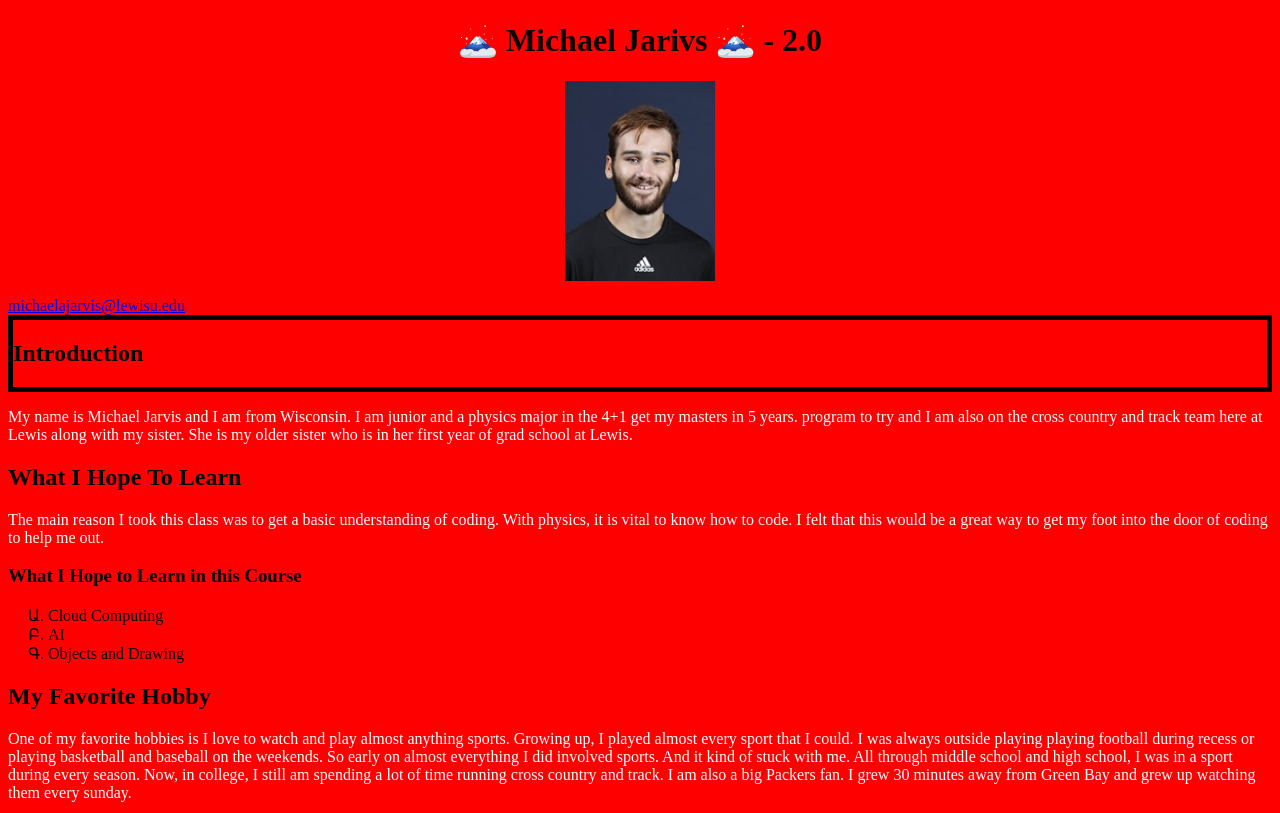
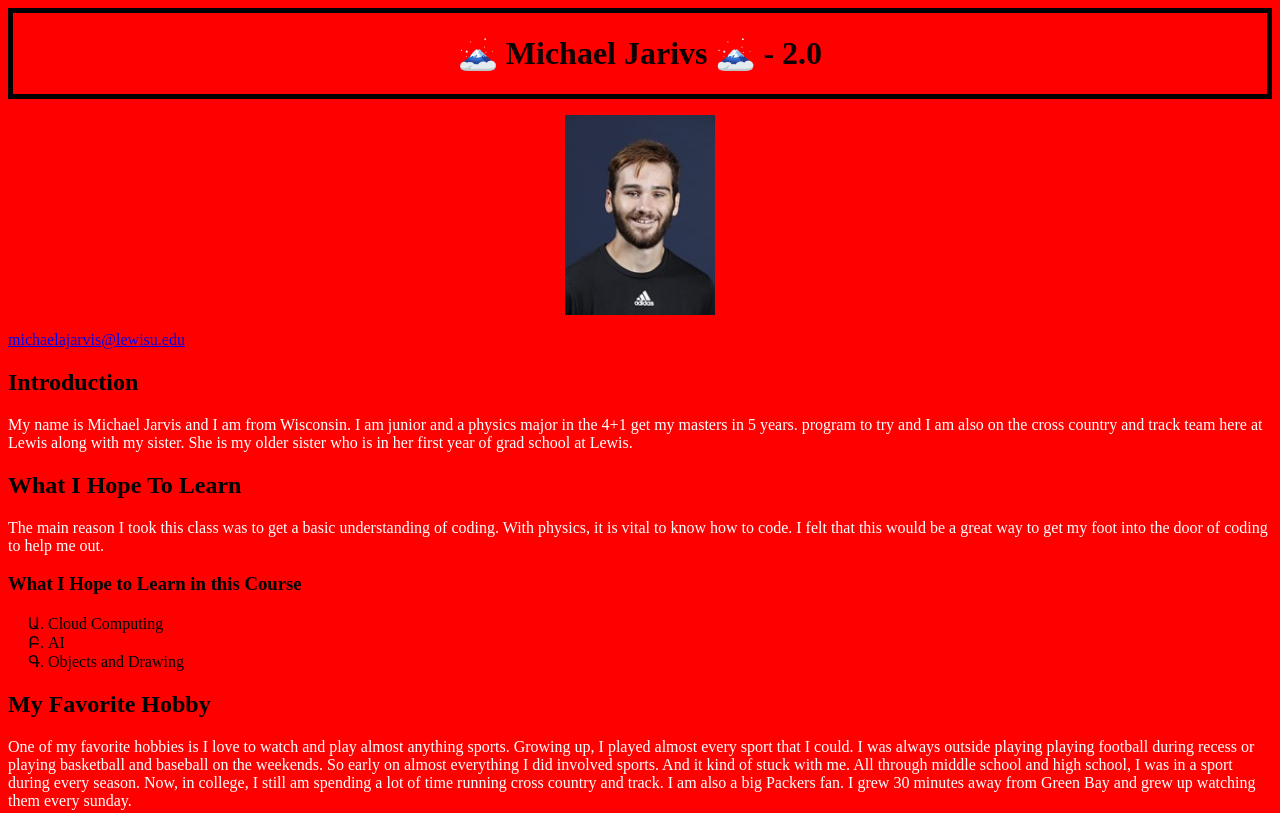
Before and after one commit to jarvis7789/gettingto-know-each-other.html, a plain HTML site: page index.html in a window 1280 px wide. Shown: the top 813 px of the page. Drawn offline with Linux system fonts and the light colour scheme.

Commit message:
div to title

```diff
--- a/index.html
+++ b/index.html
@@ -7,11 +7,11 @@
 
 <body>
 
-    <h1 style= "text-align:center;"> &#128507 Michael Jarivs &#128507 - 2.0 </h1>
+    <div style="border: 5px solid black;"><h1 style= "text-align:center;"> &#128507 Michael Jarivs &#128507 - 2.0 </h1></div>
      <p><img src="Headshot.jpg" alt="Beaut" width="150" height="200" class="center"></p>
     <a href="michaelajarvis@lewisu.edu"> michaelajarvis@lewisu.edu </a>
 
-    <div style="border: 5px solid black;"><h2>Introduction</h2></div>
+    <h2>Introduction</h2>
     <p>My name is Michael Jarvis and I am from Wisconsin. I am junior and a physics major in the 4+1
         get my masters in 5 years.
         program to try and I am also on the cross country and track team here at Lewis along with my sister.
```
